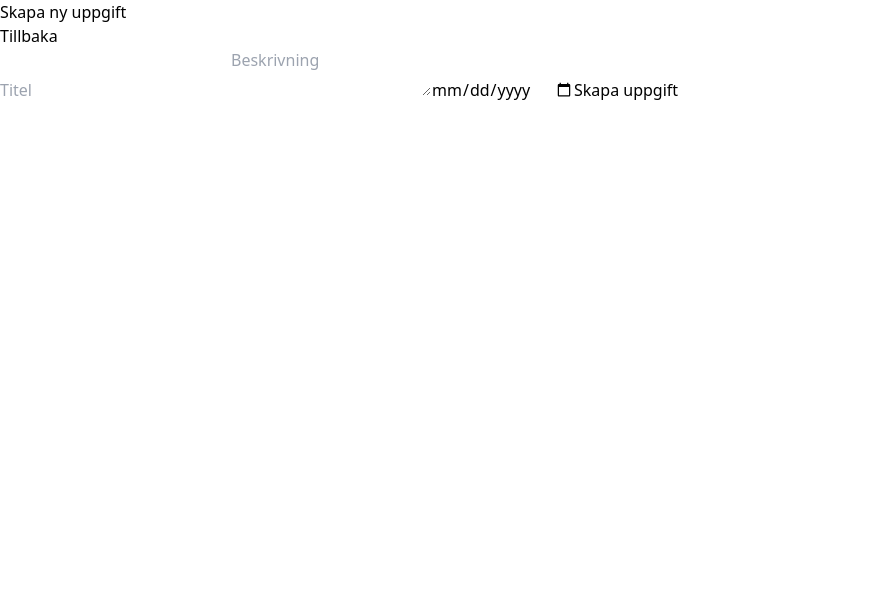
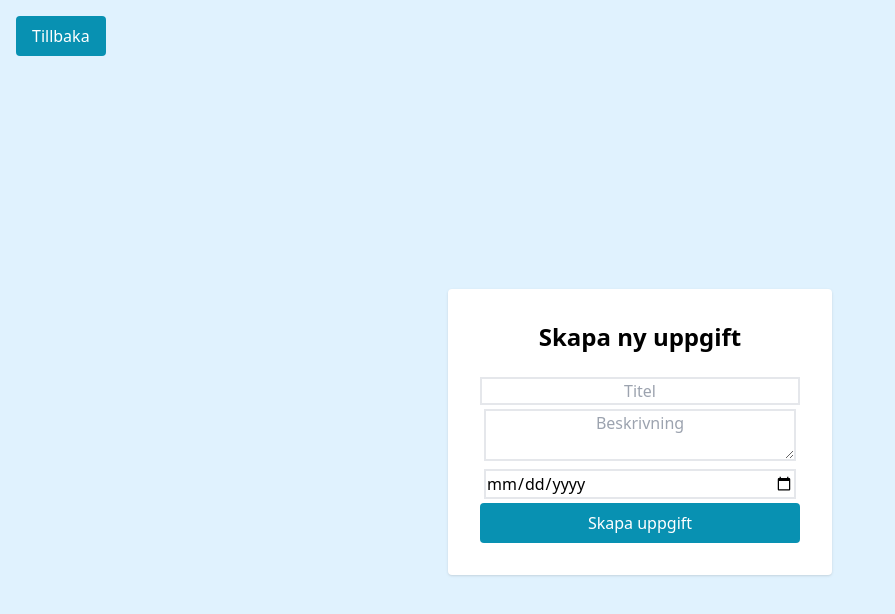
Before and after one commit to Schvea/Projektuppgift-avanceradjs, a React app in the folder projekt/frontend/: page /tasks/create in a window 1280 px wide. Shown: the top 614 px of the page, without its empty margins (0-895 px from the left). Built offline with nearby package versions, Linux system fonts and the light colour scheme; the HTML template or start-up script is replaced by a standard one.

Commit message:
createtaskpage typ klar

```diff
--- a/projekt/frontend/src/pages/CreateTaskPage.jsx
+++ b/projekt/frontend/src/pages/CreateTaskPage.jsx
@@ -50,43 +50,52 @@ function CreateTaskPage() {
   };
 
   return (
-    <div>
-      <h2>Skapa ny uppgift</h2>
+  <div className="setup relative min-h-screen">
 
-      <button onClick={() => {
+    <button
+      className="panel-btn absolute top-4 left-4 z-10"
+      onClick={() => {
         if (user?.role === 'admin') {
           navigate('/admin');
         } else {
           navigate('/panel');
         }
-      }}>
-        Tillbaka
-      </button>
+      }}
+    >
+      Tillbaka
+    </button>
 
-      <form onSubmit={handleSubmit}>
+    <div className="w-full max-w-sm p-8 bg-white rounded shadow flex flex-col mx-auto mt-16">
+      <h2 className="title">Skapa ny uppgift</h2>
+
+      <form className="flex flex-col" onSubmit={handleSubmit}>
         <input
           type="text"
           placeholder="Titel"
           value={title}
           onChange={(e) => setTitle(e.target.value)}
           required
+          className='text-center border-2 border-solidm-1'
         />
         <textarea
           placeholder="Beskrivning"
           value={description}
           onChange={(e) => setDescription(e.target.value)}
+          className='text-center border-2 border-solid m-1'
         />
         <input
           type="date"
           value={date}
           onChange={(e) => setDate(e.target.value)}
+          className=' border-2 border-solid m-1'
         />
-        <button type="submit">Skapa uppgift</button>
+        <button className="panel-btn" type="submit">Skapa uppgift</button>
       </form>
 
       {message && <p>{message}</p>}
     </div>
-  );
+  </div>
+);
 }
 
 export default CreateTaskPage;
```
